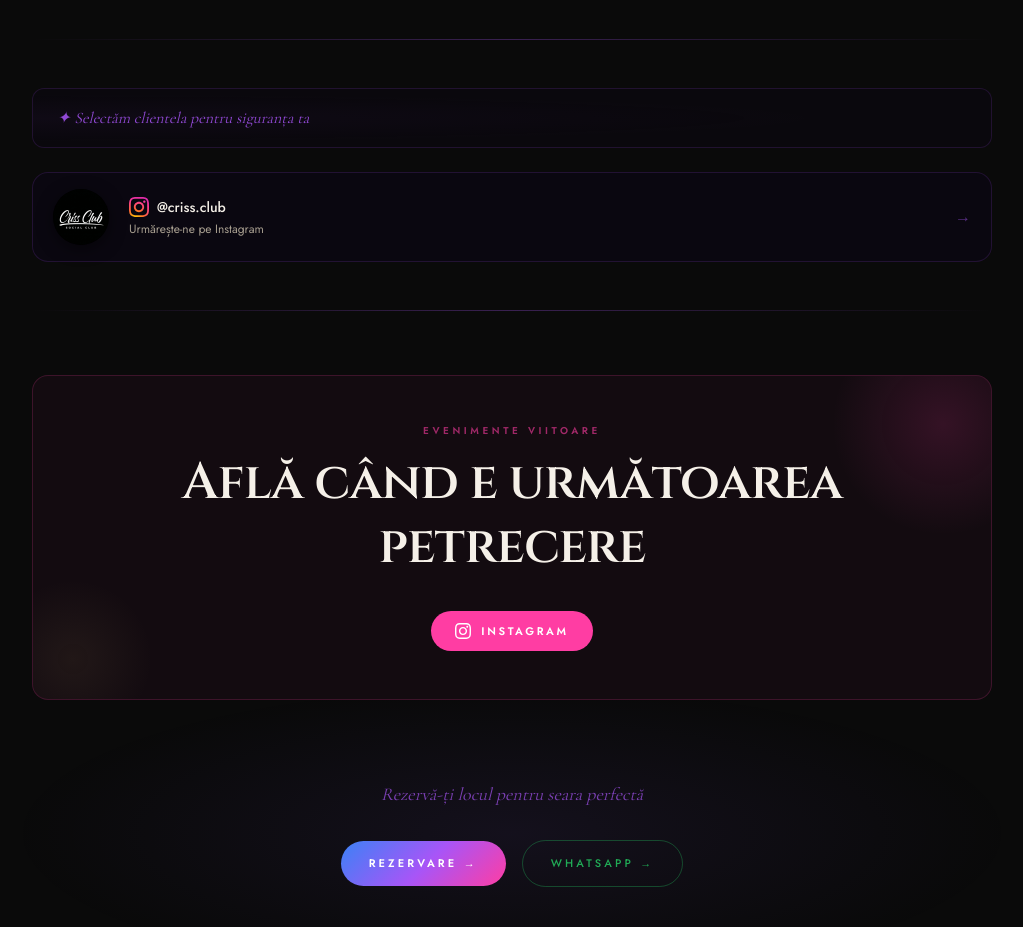
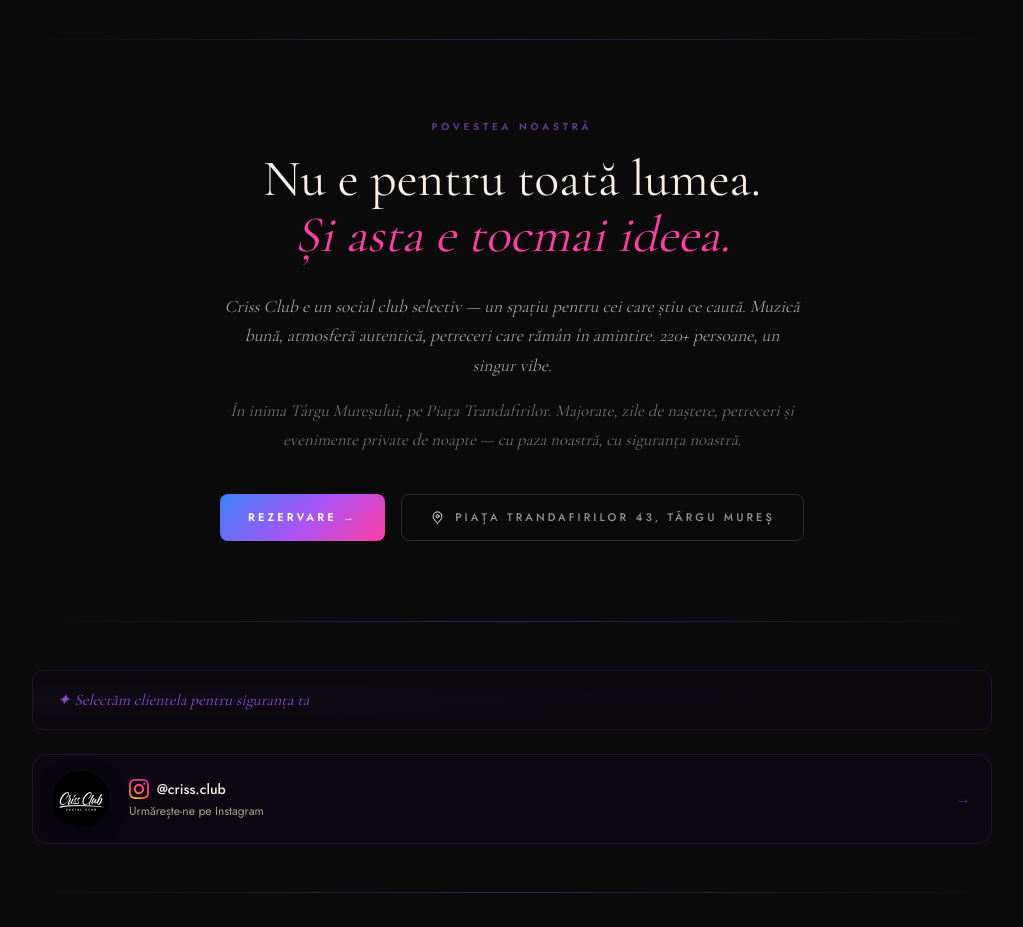
Before and after one commit to Aievea/criss-club-cafe, a Next.js app in the folder my-next-app/: page /criss-club in a window 1280 px wide. Shown: the part 1020-1947 px from the top of the page, without its empty margins (128-1151 px from the left). Built offline with nearby package versions, Linux system fonts and the light colour scheme.

Commit message:
feat: add story section to Criss Club page

```diff
--- a/my-next-app/app/criss-club/page.tsx
+++ b/my-next-app/app/criss-club/page.tsx
@@ -9,6 +9,7 @@ import clubLogoIg from "@/src/assets/images/logos/crisclublogoig.jpeg";
 import Link from "next/link";
 import { WHATSAPP_URL } from "@/src/lib/contact";
 import { ReservationTrigger } from "@/src/components/site/reservation-modal";
+import { AddressLink } from "@/src/components/site/address-link";
 
 function Divider() {
   return (
@@ -195,6 +196,40 @@ export default function CrissClubPage() {
 
         <Divider />
 
+        {/* Story section */}
+        <Reveal>
+          <div className="mx-auto mt-20 max-w-3xl px-6 sm:px-8 text-center">
+            <p className="mb-4 text-[0.62rem] font-semibold uppercase tracking-[0.38em] text-[#a855f7]/60">
+              {t.club.storyEyebrow}
+            </p>
+            <h2
+              className="font-serif font-light leading-[1.1] text-[#f5f0e8] text-balance"
+              style={{ fontSize: "clamp(2rem,4.5vw,3.2rem)" }}
+            >
+              {t.club.storyHeadline}
+              <br />
+              <em className="italic text-[#ff3da3]">{t.club.storyEm}</em>
+            </h2>
+            <p className="mx-auto mt-7 max-w-xl font-serif italic text-[1.1rem] leading-[1.7] text-[#f5f0e8]/65 text-pretty">
+              {t.club.storyP1}
+            </p>
+            <p className="mx-auto mt-4 max-w-xl font-serif italic text-[1.05rem] leading-[1.7] text-[#f5f0e8]/45 text-pretty">
+              {t.club.storyP2}
+            </p>
+            <div className="mt-10 flex flex-wrap justify-center gap-4">
+              <ReservationTrigger
+                className="inline-flex items-center gap-2.5 rounded-lg px-7 py-3.5 text-[11px] font-semibold tracking-[0.28em] uppercase text-white transition-all duration-300 hover:-translate-y-0.5 hover:shadow-[0_14px_40px_-10px_rgba(168,85,247,0.6)]"
+                style={{ background: "linear-gradient(135deg, #3b82f6 0%, #a855f7 52%, #ff3da3 100%)" }}
+              >
+                {t.club.bookCta} →
+              </ReservationTrigger>
+              <AddressLink className="inline-flex items-center gap-2.5 rounded-lg border border-white/15 px-7 py-3.5 text-[11px] font-medium tracking-[0.28em] uppercase text-[#f5f0e8]/60 transition-all duration-300 hover:border-[#a855f7]/40 hover:text-[#a855f7]" />
+            </div>
+          </div>
+        </Reveal>
+
+        <div className="mt-20"><Divider /></div>
+
         {/* Selective notice */}
         <Reveal>
           <div className="mx-auto mt-12 max-w-5xl px-6 sm:px-8">
```
